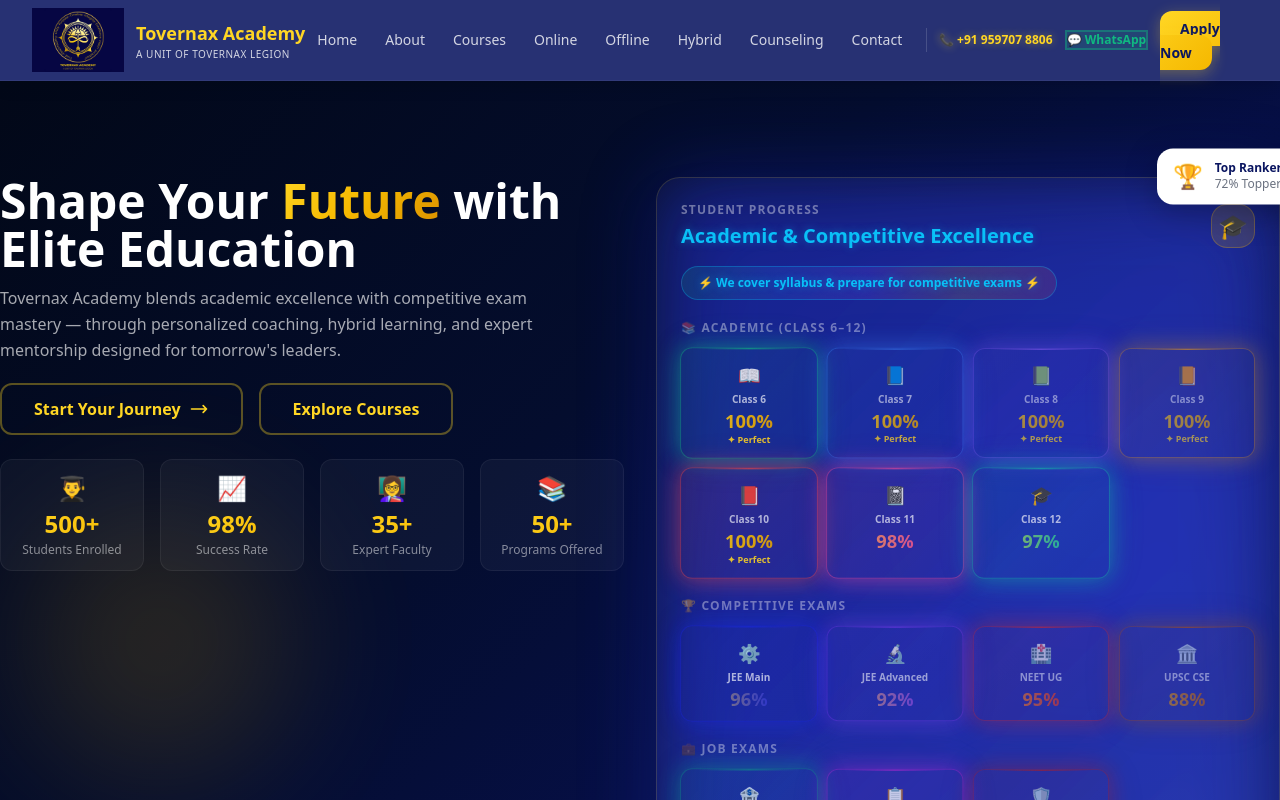
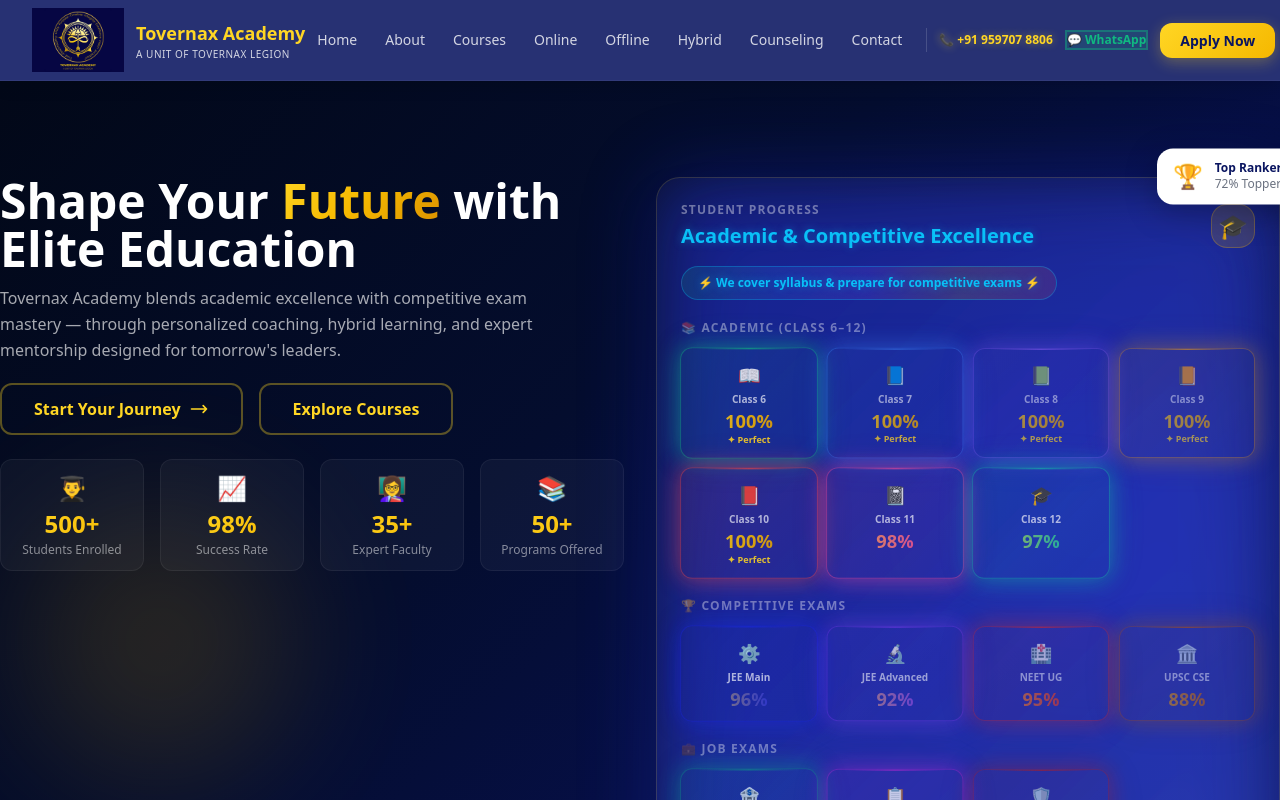
Before and after one commit to TovernaxLegion/Tovernax-Legion, a Next.js app: page / in a window 1280 px wide. Shown: the top 800 px of the page. Built offline with nearby package versions, Linux system fonts and the light colour scheme.

Commit message:
Update Navbar.tsx

```diff
--- a/src/components/Navbar.tsx
+++ b/src/components/Navbar.tsx
@@ -91,8 +91,8 @@
               {/* Apply Now Button */}
               <div className="ml-2">
                 <Link
-                  href="/admissions"
-                  className="px-5 py-2 rounded-xl text-sm font-bold text-white transition-all duration-300 hover:scale-105"
+                href="/admissions"
+                className="px-5 py-2 rounded-xl text-sm font-bold text-white transition-all duration-300 hover:scale-105 whitespace-nowrap"
                   style={{
                     background: "linear-gradient(135deg, #ffd624, #f5b800)",
                     color: "#0a1560",
```
